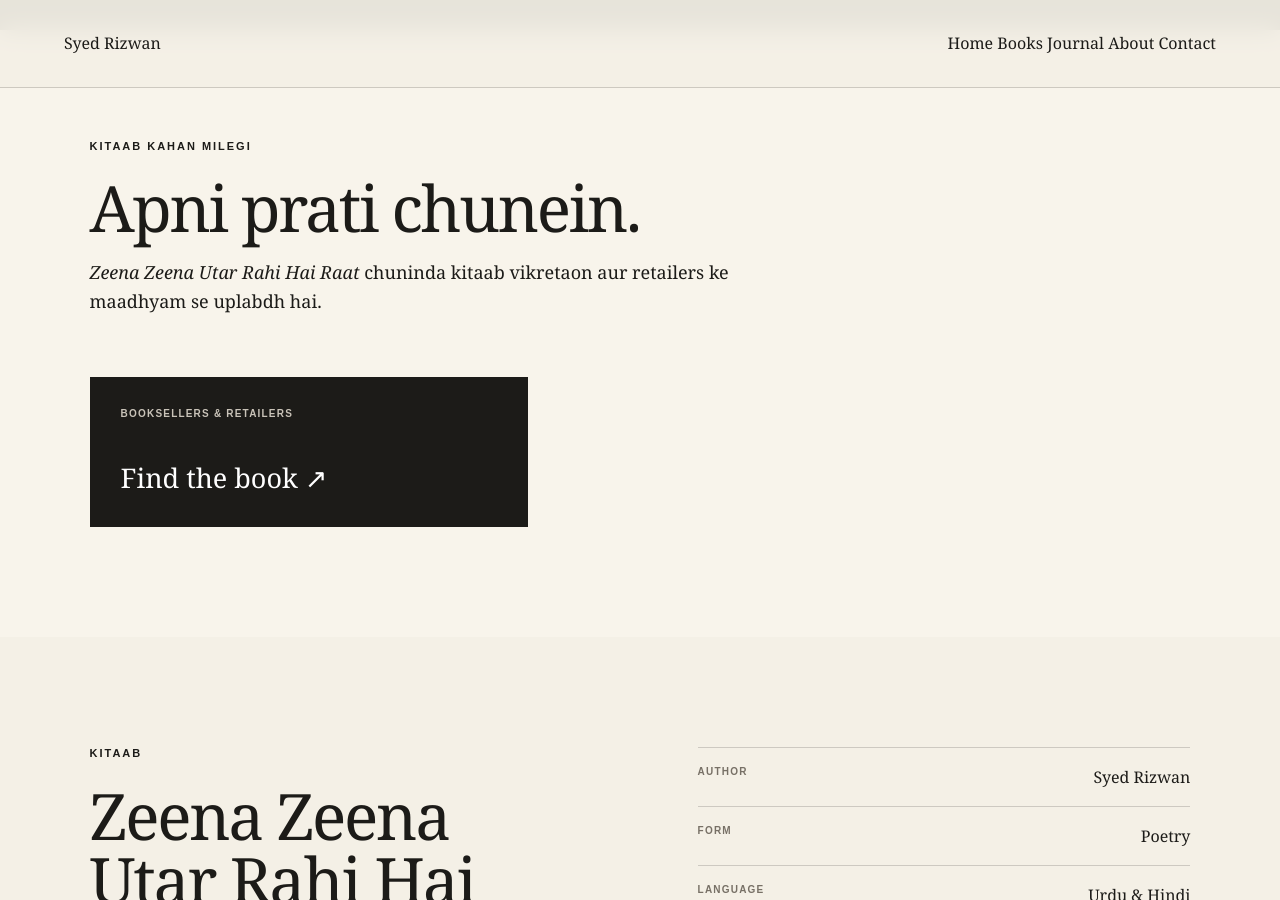
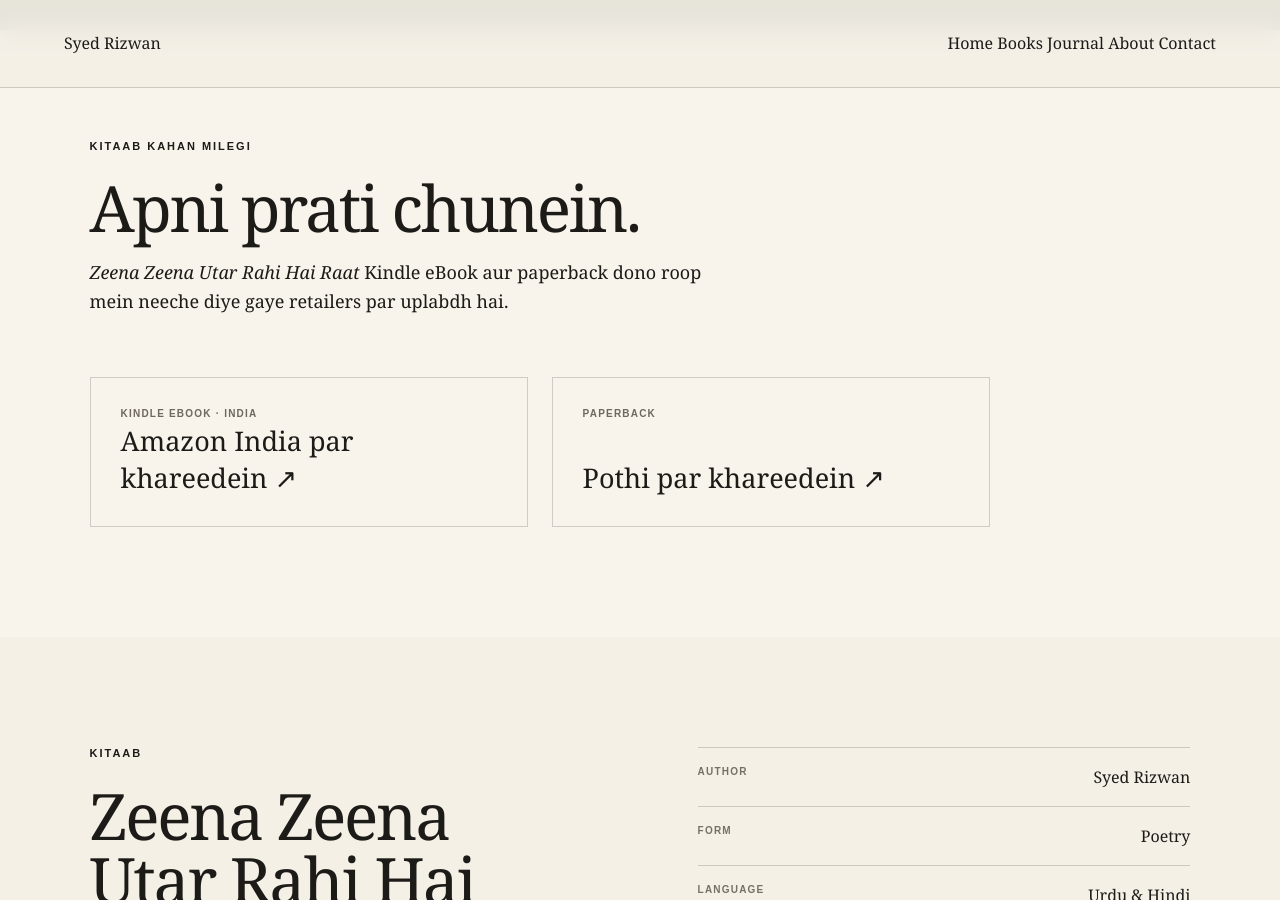
Before and after one commit to syedrizwanauthor/syedrizwanauthor.github.io, a Jekyll site: the page zeena-zeena-utar-rahi-hai-raat.html, which Jekyll copies as it is, in a window 1280 px wide and 900 px high, scrolled down 2057 px. Built offline with Jekyll 4.4.1, drawn with Linux system fonts in a browser that asks for light colours.

Commit message:
Update zeena-zeena-utar-rahi-hai-raat.html

```diff
--- a/zeena-zeena-utar-rahi-hai-raat.html
+++ b/zeena-zeena-utar-rahi-hai-raat.html
@@ -151,8 +151,8 @@
     <h2>Apni prati chunein.</h2>
 
     <p>
-          <em>Zeena Zeena Utar Rahi Hai Raat</em> chuninda kitaab vikretaon
-          aur retailers ke maadhyam se uplabdh hai.
+      <em>Zeena Zeena Utar Rahi Hai Raat</em> Kindle eBook aur paperback
+      dono roop mein neeche diye gaye retailers par uplabdh hai.
     </p>
 
   </div>
@@ -160,13 +160,23 @@
   <div class="book-buy-grid">
 
     <a
-          href="https://linktr.ee/syedrizwan"
+      href="https://www.amazon.in/Zeena-Utar-Rahi-Raat-Hindi-ebook/dp/B0H28V9QPB"
       target="_blank"
-          rel="noopener"
-          class="book-buy-card featured-buy"
+      rel="noopener noreferrer"
+      class="book-buy-card"
     >
-          <span>Booksellers &amp; retailers</span>
-          <strong>Find the book ↗</strong>
+      <span>Kindle eBook · India</span>
+      <strong>Amazon India par khareedein ↗</strong>
+    </a>
+
+    <a
+      href="https://store.pothi.com/book/syed-rizwan-zeena-zeena-utar-rahi-hai-raat"
+      target="_blank"
+      rel="noopener noreferrer"
+      class="book-buy-card"
+    >
+      <span>Paperback</span>
+      <strong>Pothi par khareedein ↗</strong>
     </a>
 
   </div>
```
Lines whose indentation alone changed are shown as unchanged.
